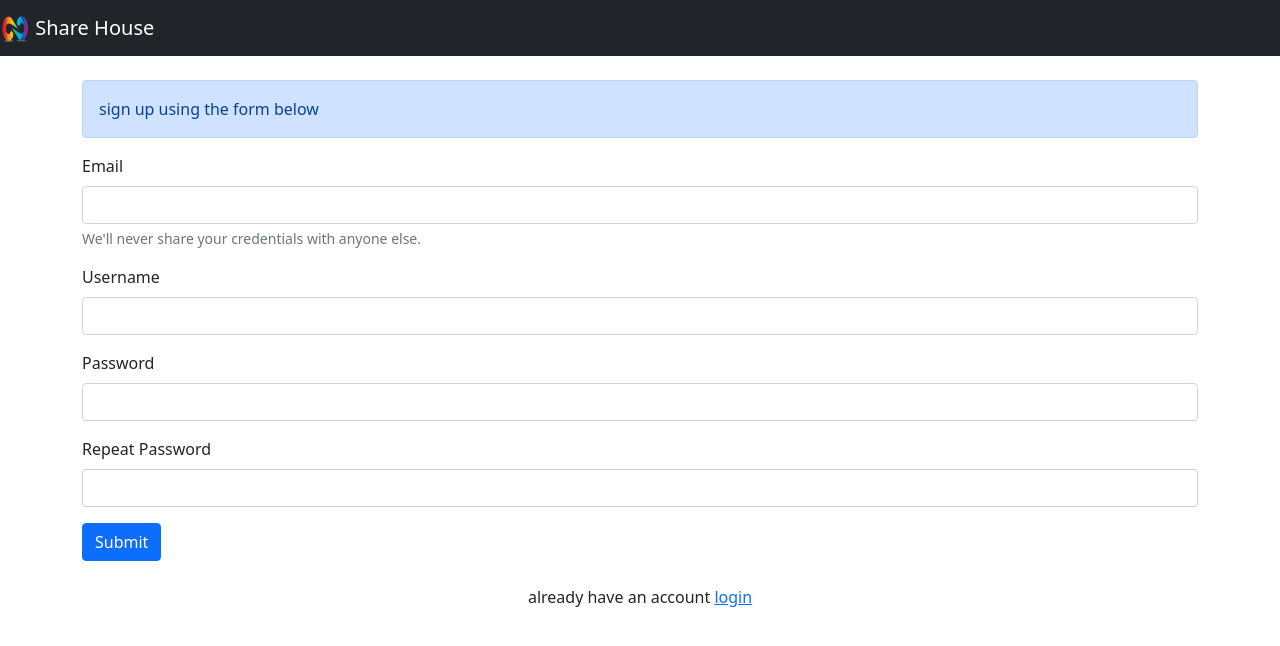
After one commit to mungaihosea/house_listing, a Django app: page /sign_up/ in a window 1280 px wide. The commit adds this page. Shown: the top 646 px of the page. Run offline with Django 3.2, Linux system fonts and the light colour scheme; some libraries are stand-ins or nearby versions.

Commit message:
added login and signup

```diff
--- a/sharehouse/settings.py
+++ b/sharehouse/settings.py
@@ -56,7 +56,7 @@ ROOT_URLCONF = 'sharehouse.urls'
 TEMPLATES = [
     {
         'BACKEND': 'django.template.backends.django.DjangoTemplates',
-        'DIRS': [],
+        'DIRS': [os.path.join(BASE_DIR, 'templates')],
         'APP_DIRS': True,
         'OPTIONS': {
             'context_processors': [
--- a/sharehouse_app/models.py
+++ b/sharehouse_app/models.py
@@ -1,6 +1,8 @@
 from django.db import models
+from django.contrib.auth.models import User
 
 class Property(models.Model):
+    user = models.ForeignKey(User, on_delete = models.CASCADE, null = True)
     title = models.CharField(max_length = 30)
     detail = models.TextField()
     bond = models.IntegerField()
--- /dev/null
+++ b/sharehouse_app/templates/sign_up.html
@@ -0,0 +1,50 @@
+<!DOCTYPE html>
+<html lang="en">
+<head>
+    <meta charset="UTF-8">
+    <meta http-equiv="X-UA-Compatible" content="IE=edge">
+    <meta name="viewport" content="width=device-width, initial-scale=1.0">
+    <title>SHARE HOUSE</title>
+    <link href="https://cdn.jsdelivr.net/npm/bootstrap@5.0.0-beta3/dist/css/bootstrap.min.css" rel="stylesheet" integrity="sha384-eOJMYsd53ii+scO/bJGFsiCZc+5NDVN2yr8+0RDqr0Ql0h+rP48ckxlpbzKgwra6" crossorigin="anonymous">
+</head>
+<body>
+    {% include 'login_header.html' %}
+      <div class="container mt-4">
+
+        <div class="alert alert-primary" role="alert">
+            sign up using the form below
+        </div>
+        {% if error %}
+        <div class="alert alert-danger">
+        {{ error }}
+        </div>
+        {% endif %}
+        <form method="POST">{% csrf_token %}
+            <div class="mb-3">
+            <label for="exampleInputEmail1" class="form-label">Email</label>
+            <input name="email" type="text" class="form-control" id="exampleInputEmail1" aria-describedby="emailHelp">
+            <div id="emailHelp" class="form-text">We'll never share your credentials with anyone else.</div>
+            </div>
+            <div class="mb-3">
+            <label for="exampleInputEmail1" class="form-label">Username</label>
+            <input name="username" type="text" class="form-control" id="exampleInputEmail1" aria-describedby="emailHelp">
+            </div>
+            <div class="mb-3">
+            <label for="exampleInputPassword1" class="form-label">Password</label>
+            <input name="password" type="password" class="form-control" id="exampleInputPassword1">
+            </div>
+            <div class="mb-3">
+            <label for="exampleInputPassword1" class="form-label">Repeat Password</label>
+            <input name="repeat_password" type="password" class="form-control" id="exampleInputPassword1">
+            </div>
+
+            <button type="submit" class="btn btn-primary">Submit</button>
+            <div class="text-center m-4">
+                already have an account <span><a href="{% url 'login' %}">login</a></span>
+            </div>
+        </form>
+      </div>
+<script src="https://use.fontawesome.com/777645fd92.js"></script>
+<script src="https://cdn.jsdelivr.net/npm/bootstrap@5.0.0-beta3/dist/js/bootstrap.bundle.min.js" integrity="sha384-JEW9xMcG8R+pH31jmWH6WWP0WintQrMb4s7ZOdauHnUtxwoG2vI5DkLtS3qm9Ekf" crossorigin="anonymous"></script>
+</body>
+</html>
--- a/sharehouse_app/urls.py
+++ b/sharehouse_app/urls.py
@@ -1,10 +1,13 @@
 from django.urls import path
-from .views import index, properties, search, landlord, property_detail
+from .views import index, properties, search, landlord, property_detail, login, sign_up, logout
 
 urlpatterns = [
     path('', index, name="index"),
     path('properties/', properties, name="properties"),
     path('properties/<int:id>/', property_detail, name="property"),
     path('search_results/', search, name="search"),
-    path('landlord/', landlord, name="landlord")
+    path('landlord/', landlord, name="landlord"),
+    path('login/', login, name="login"),
+    path('sign_up/', sign_up, name="sign_up"),
+    path('logout/', logout, name = "logout")
 ]
--- a/sharehouse_app/views.py
+++ b/sharehouse_app/views.py
@@ -1,6 +1,8 @@
 from django.shortcuts import render
 from .models import Property
-from django.shortcuts import get_object_or_404
+from django.shortcuts import get_object_or_404, redirect
+from django.contrib.auth.models import User
+from django.contrib.auth import login as login_user, logout as logout_user
 
 def index(request):
     return render(request, 'index.html', {})
@@ -40,3 +42,33 @@ def landlord(request):
         property.save()
 
     return render(request, 'landlord.html', {})
+
+
+def sign_up(request):
+    if request.method == "POST":
+        user = User()
+        user.username = request.POST.get('username', None)
+        user.email = request.POST.get('email', None)
+        user.set_password(request.POST.get('password'))
+        user.save()
+        login_user(request, user)
+        return redirect('index')
+    return render(request, 'sign_up.html', {})
+
+def login(request):
+    error = None
+    if request.method == "POST":
+        try:
+            user = User.objects.get(username = request.POST.get('username'))
+            if user.check_password(request.POST.get("password")):
+                login_user(user)
+                return redirect("index")
+        except Exception as e:
+            error = "Invalid login credentials"
+            print(e)
+
+    return render(request, 'login.html', {"error":error})
+
+def logout(request):
+    logout_user(request)
+    return redirect('login')
--- /dev/null
+++ b/templates/login_header.html
@@ -0,0 +1,7 @@
+{% load static %}
+<nav class="navbar navbar-dark bg-dark">
+    <a class="navbar-brand" href="#">
+      <img src="{% static 'images/arrrrsuqtax.png' %}" width="30" height="30" class="d-inline-block align-top" alt="">
+      Share House
+    </a>
+</nav>
```
Also changed, not shown: sharehouse_app/templates/index.html (+1 -12 lines), sharehouse_app/templates/landlord.html (+15 -14 lines), sharehouse_app/templates/listing.html (+1 -16 lines), sharehouse_app/templates/login.html (added, +46 -0 lines), sharehouse_app/templates/properties.html (+1 -12 lines), sharehouse_app/templates/searchresults.html (+1 -12 lines), templates/header.html (added, +21 -0 lines), db.sqlite3, sharehouse_app/migrations/0003_property_user.py (added).
